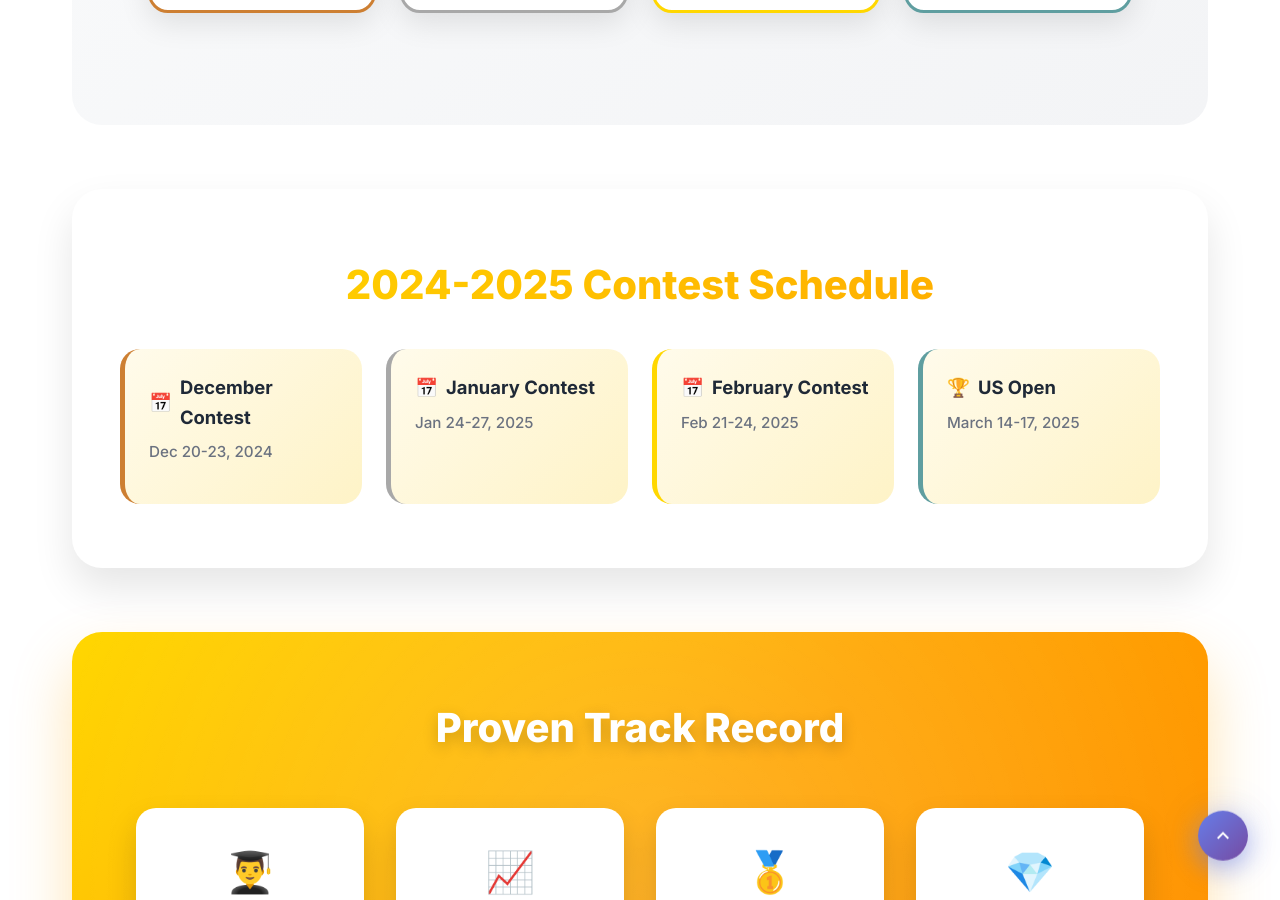
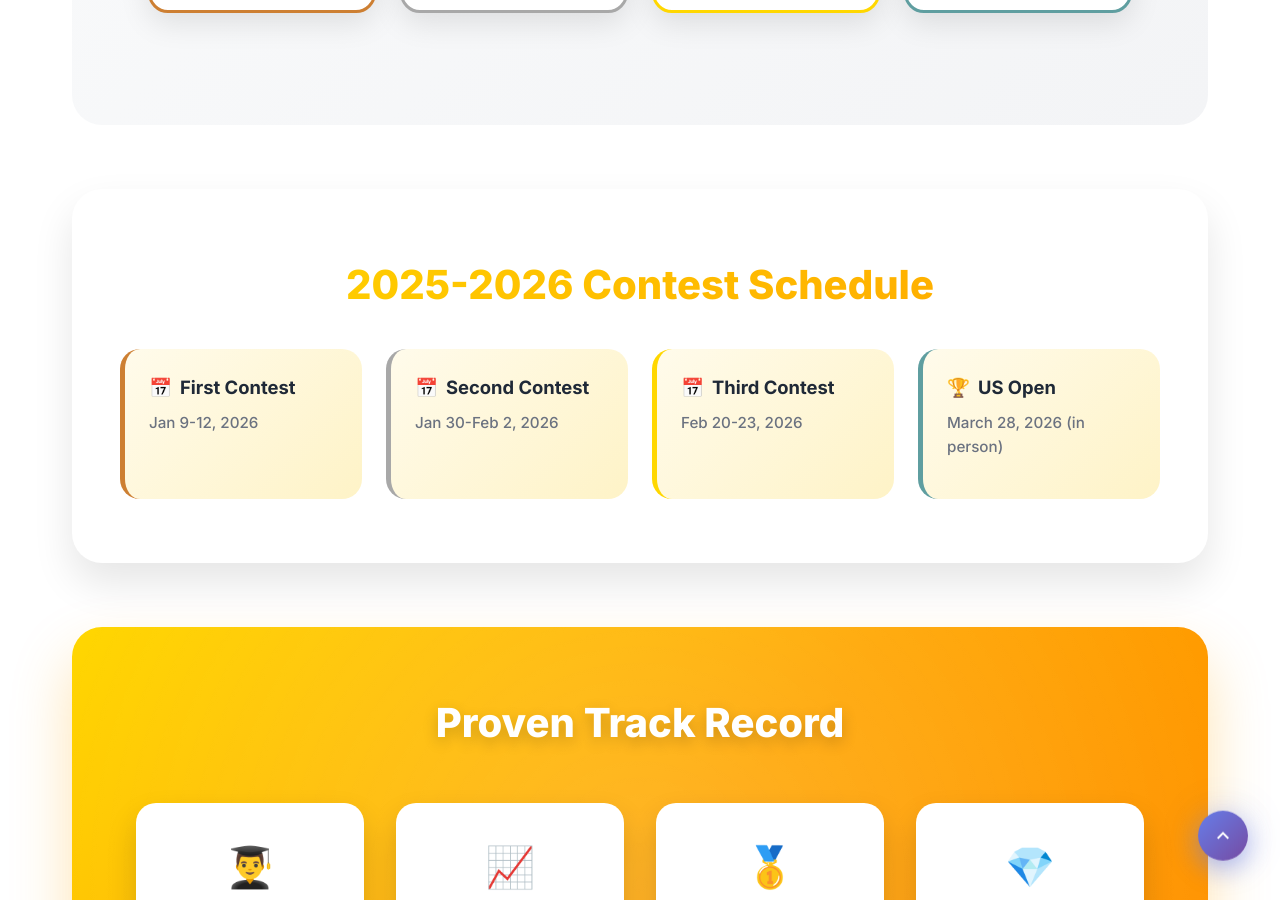
Before and after one commit to hangzhaosbu/aicoding, a Jekyll site: the page built from course_webpages/USACO.md, in a window 1280 px wide and 900 px high, scrolled down 3563 px. Built offline with Jekyll 4.4.1, drawn with Linux system fonts in a browser that asks for light colours.

Commit message:
Update contest schedule for 2025-2026

```diff
--- a/course_webpages/USACO.md
+++ b/course_webpages/USACO.md
@@ -1590,44 +1590,44 @@ description_zh: 美国计算机奥林匹克竞赛准备
 <!-- Contest Dates -->
 <div class="contest-dates">
   <h2>
-    <span class="en-content">2024-2025 Contest Schedule</span>
-    <span class="zh-content">2024-2025 竞赛日程</span>
+    <span class="en-content">2025-2026 Contest Schedule</span>
+    <span class="zh-content">2025-2026 竞赛日程</span>
   </h2>
 
   <div class="contest-calendar">
     <div class="contest-month">
       <h3>
         <span>📅</span>
-        <span class="en-content">December Contest</span>
-        <span class="zh-content">12月竞赛</span>
+        <span class="en-content">First Contest</span>
+        <span class="zh-content">第一次竞赛</span>
       </h3>
       <p>
-        <span class="en-content">Dec 20-23, 2024</span>
-        <span class="zh-content">2024年12月20-23日</span>
+        <span class="en-content">Jan 9-12, 2026</span>
+        <span class="zh-content">2026年1月9-12日</span>
       </p>
     </div>
 
     <div class="contest-month">
       <h3>
         <span>📅</span>
-        <span class="en-content">January Contest</span>
-        <span class="zh-content">1月竞赛</span>
+        <span class="en-content">Second Contest</span>
+        <span class="zh-content">第二次竞赛</span>
       </h3>
       <p>
-        <span class="en-content">Jan 24-27, 2025</span>
-        <span class="zh-content">2025年1月24-27日</span>
+        <span class="en-content">Jan 30-Feb 2, 2026</span>
+        <span class="zh-content">2026年1月30日-2月2日</span>
       </p>
     </div>
 
     <div class="contest-month">
       <h3>
         <span>📅</span>
-        <span class="en-content">February Contest</span>
-        <span class="zh-content">2月竞赛</span>
+        <span class="en-content">Third Contest</span>
+        <span class="zh-content">第三次竞赛</span>
       </h3>
       <p>
-        <span class="en-content">Feb 21-24, 2025</span>
-        <span class="zh-content">2025年2月21-24日</span>
+        <span class="en-content">Feb 20-23, 2026</span>
+        <span class="zh-content">2026年2月20-23日</span>
       </p>
     </div>
 
@@ -1638,8 +1638,8 @@ description_zh: 美国计算机奥林匹克竞赛准备
         <span class="zh-content">美国公开赛</span>
       </h3>
       <p>
-        <span class="en-content">March 14-17, 2025</span>
-        <span class="zh-content">2025年3月14-17日</span>
+        <span class="en-content">March 28, 2026 (in person)</span>
+        <span class="zh-content">2026年3月28日 (线下)</span>
       </p>
     </div>
   </div>
```
